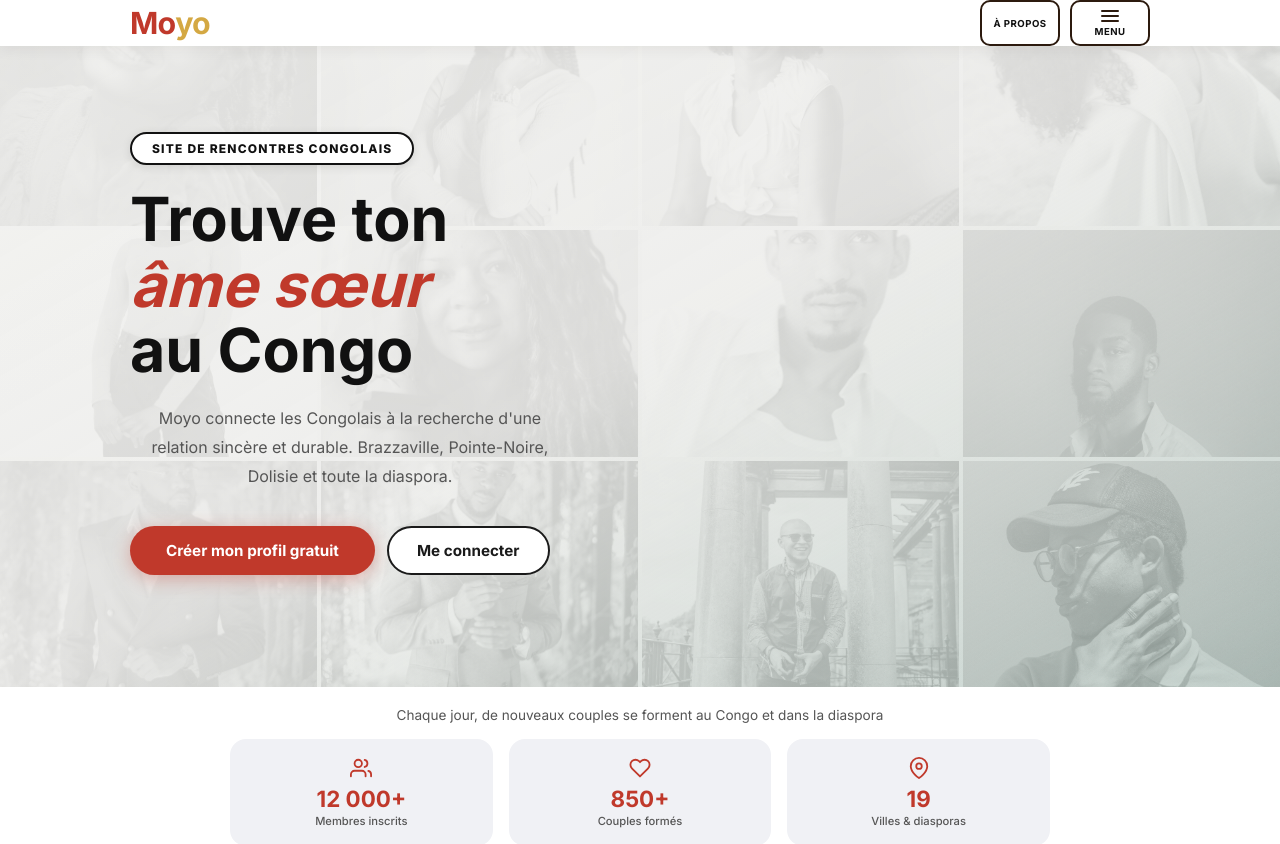
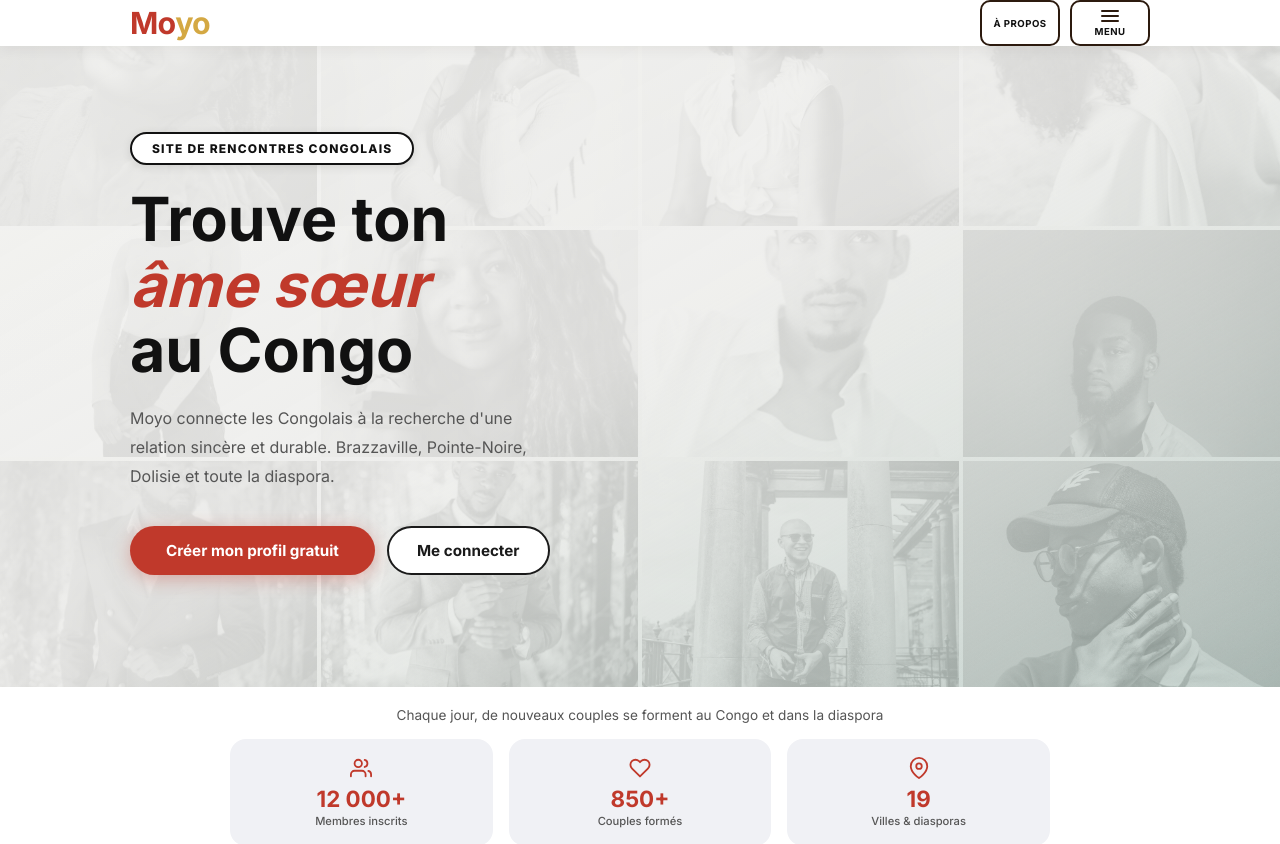
Before and after one commit to romeoguebo97-sys/Moyo-dating, a React (Vite) app: page / in a window 1280 px wide. Shown: the top 844 px of the page. Built offline with nearby package versions, Linux system fonts and the light colour scheme.

Commit message:
Update App.tsx

```diff
--- a/src/App.tsx
+++ b/src/App.tsx
@@ -217,7 +217,7 @@ const GLOBAL_CSS = `
   @media(min-width:768px){
     .landing-hero{display:grid!important;grid-template-columns:1fr 1fr!important;gap:48px!important;align-items:center!important;text-align:left!important;max-width:1100px!important;margin:0 auto!important;padding:60px 40px 40px!important}
     .landing-hero-text{text-align:left!important}
-  @media(max-width:767px){.landing-hero-text{text-align:center!important}.fu3{text-align:center!important;margin-left:auto!important;margin-right:auto!important}}
+  @media(max-width:767px){.landing-hero-text{text-align:center!important}.fu3{text-align:center!important;margin-left:auto!important;margin-right:auto!important;margin-bottom:16px!important}}
     .landing-hero-btns{justify-content:flex-start!important}
     .landing-stats{max-width:900px!important;margin:0 auto!important;padding:0 40px 0!important;grid-template-columns:repeat(3,1fr)!important}
     .landing-sections{max-width:1100px!important;margin:0 auto!important;padding:0 40px!important}
@@ -792,7 +792,7 @@ function Landing({ onNav }: { onNav: (p: string) => void }) {
               <span className="heart" style={{ color: G.rouge, fontStyle: "italic" }}>âme sœur</span>
               <br />au Congo
             </h1>
-            <p className="fu3" style={{ fontSize: "1rem", lineHeight: 1.8, color: "#555", marginBottom: 36, maxWidth: 440, textAlign: "center" }}>
+            <p className="fu3" style={{ fontSize: "1rem", lineHeight: 1.8, color: "#555", marginBottom: 36, maxWidth: 440 }}>
               Moyo connecte les Congolais à la recherche d'une relation sincère et durable.
               Brazzaville, Pointe-Noire, Dolisie et toute la diaspora.
             </p>
@@ -2943,9 +2943,9 @@ function Profile({ auth, onLogout, onShowPremium }: { auth: Auth; onLogout: () =
 
         {/* Inviter un ami */}
         <div onClick={() => {
-          const msg = encodeURIComponent("Rejoins-moi sur Moyo, le site de rencontres congolais ! Inscris-toi ici : https://moyo-congo.com");
+          const msg = encodeURIComponent("Salut 😊\nLes célibataires congolais sont déjà sur MOYO...\nEt toi, tu attends quoi pour trouver quelqu'un qui te correspond vraiment ? ❤️\nCrée ton compte gratuitement ici 👇\nhttps://moyo-congo.com");
           if (navigator.share) {
-            navigator.share({ title: "Moyo Congo", text: "Rejoins-moi sur Moyo, le site de rencontres congolais !", url: "https://moyo-congo.com" });
+            navigator.share({ title: "Moyo Congo", text: "Salut 😊\nLes célibataires congolais sont déjà sur MOYO...\nEt toi, tu attends quoi pour trouver quelqu'un qui te correspond vraiment ? ❤️\nCrée ton compte gratuitement ici 👇", url: "https://moyo-congo.com" });
           } else {
             window.open(`https://wa.me/?text=${msg}`, "_blank");
           }
```
